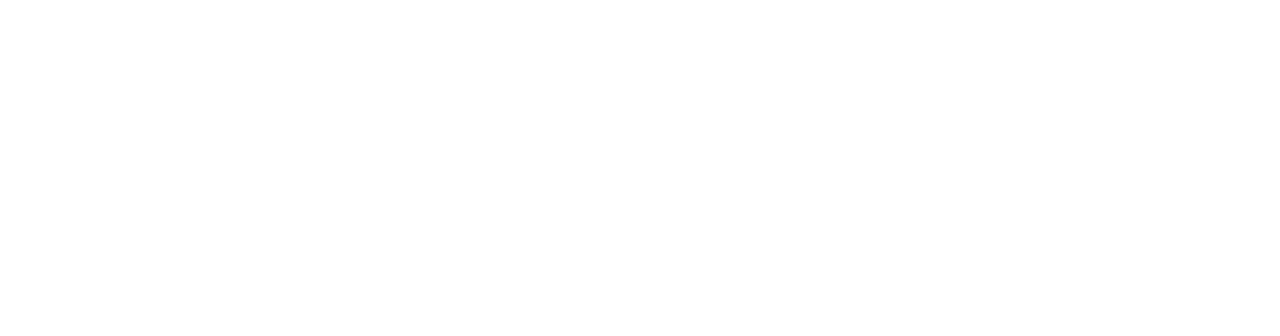
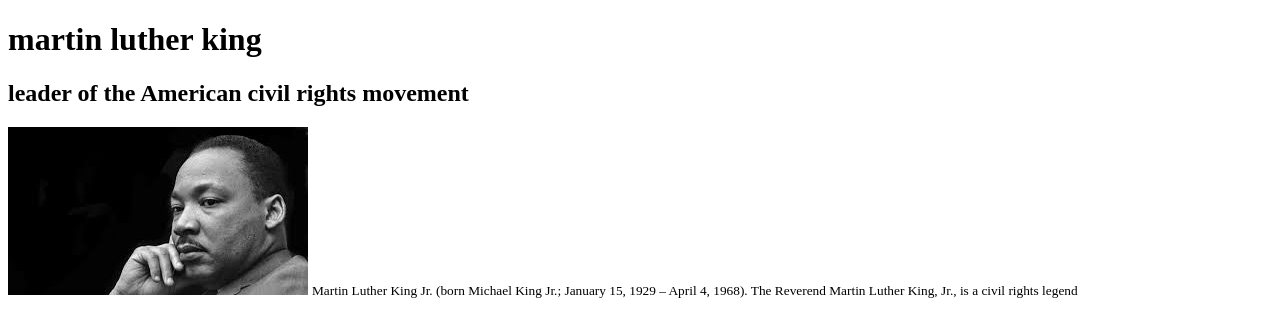
Before and after one commit to felixndumba/tribute_page, a plain HTML site: page index.html in a window 1280 px wide. Drawn offline with Linux system fonts and the light colour scheme.

Commit message:
filled in the tittle and the h1 and h2 tags and added an image

```diff
--- a/index.html
+++ b/index.html
@@ -8,10 +8,11 @@
   </head>
   <body>
     <main id="main">
-      <h1 id="title"></h1>
+      <h1 id="title">martin luther king</h1>
+      <h2 id="title">leader of the American civil rights movement</h2>
       <div id="img-div">
-        <img src="" id="image" alt="" />
-        <small id="img-caption"></small>
+        <img src="/images.jpg" id="image" alt="" />
+        <small id="img-caption">Martin Luther King Jr. (born Michael King Jr.; January 15, 1929 – April 4, 1968). The Reverend Martin Luther King, Jr., is a civil rights legend</small>
       </div>
       <h1 id="title"></h1>
       <p id="tribute-info"></p>
```
Also changed, not shown: images.jpg (added).
